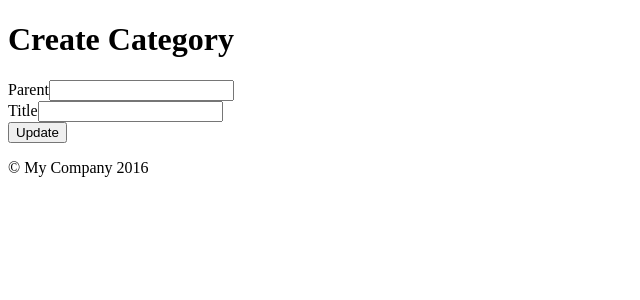
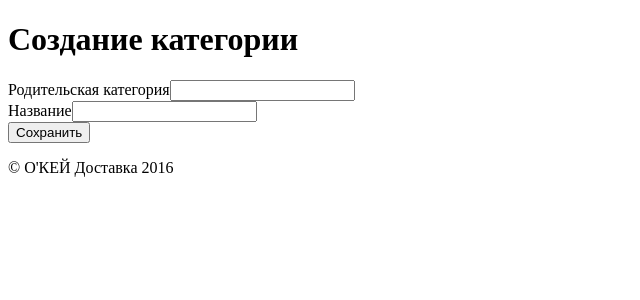
Before and after one commit to Pashugan/test-task, a Yii app: template frontend/views/manage-categories/create.php in a window 1280 px wide. Shown: the top 300 px of the page, without its empty margins (0-640 px from the left). Run offline with PHP 8.4 and a stand-in for Yii, Linux system fonts and the light colour scheme; the template is opened without the code that fills it, so the values that code supplies are empty; form fields are guessed from the names that the template uses; some libraries are stand-ins or nearby versions.

Commit message:
Speak Russian

```diff
--- a/frontend/views/layouts/main.php
+++ b/frontend/views/layouts/main.php
@@ -28,18 +28,18 @@ AppAsset::register($this);
 <div class="wrap">
     <?php
     NavBar::begin([
-        'brandLabel' => 'My Company',
+        'brandLabel' => "О'КЕЙ Доставка",
         'brandUrl' => Yii::$app->homeUrl,
         'options' => [
             'class' => 'navbar-inverse navbar-fixed-top',
         ],
     ]);
     $menuItems = [
-        ['label' => 'Home', 'url' => ['/site/index']],
+        ['label' => 'Каталог товаров', 'url' => ['/site/index']],
     ];
     if (Yii::$app->user->isGuest) {
-        $menuItems[] = ['label' => 'Manage categories', 'url' => ['/manage-categories']];
-        $menuItems[] = ['label' => 'Manage items', 'url' => ['/manage-items']];
+        $menuItems[] = ['label' => 'Редактировать категории', 'url' => ['/manage-categories']];
+        $menuItems[] = ['label' => 'Редактировать товары', 'url' => ['/manage-items']];
     }
     echo Nav::widget([
         'options' => ['class' => 'navbar-nav navbar-right'],
@@ -59,7 +59,7 @@ AppAsset::register($this);
 
 <footer class="footer">
     <div class="container">
-        <p class="pull-left">&copy; My Company <?= date('Y') ?></p>
+        <p class="pull-left">&copy; О'КЕЙ Доставка <?= date('Y') ?></p>
 
         <p class="pull-right"><?= Yii::powered() ?></p>
     </div>
--- a/frontend/views/manage-categories/_form.php
+++ b/frontend/views/manage-categories/_form.php
@@ -16,12 +16,12 @@ $categories = ArrayHelper::map(Category::find()->all(), 'id', 'title');
 
     <?php $form = ActiveForm::begin(); ?>
 
-    <?= $form->field($model, 'parent_id')->listBox($categories) ?>
+    <?= $form->field($model, 'parent_id')->listBox($categories)->label('Родительская категория') ?>
 
-    <?= $form->field($model, 'title')->textInput(['maxlength' => true]) ?>
+    <?= $form->field($model, 'title')->textInput(['maxlength' => true])->label('Название') ?>
 
     <div class="form-group">
-        <?= Html::submitButton($model->isNewRecord ? 'Create' : 'Update', ['class' => $model->isNewRecord ? 'btn btn-success' : 'btn btn-primary']) ?>
+        <?= Html::submitButton($model->isNewRecord ? 'Создать' : 'Сохранить', ['class' => $model->isNewRecord ? 'btn btn-success' : 'btn btn-primary']) ?>
     </div>
 
     <?php ActiveForm::end(); ?>
--- a/frontend/views/manage-categories/create.php
+++ b/frontend/views/manage-categories/create.php
@@ -6,8 +6,8 @@ use yii\helpers\Html;
 /* @var $this yii\web\View */
 /* @var $model common\models\Category */
 
-$this->title = 'Create Category';
-$this->params['breadcrumbs'][] = ['label' => 'Categories', 'url' => ['index']];
+$this->title = 'Создание категории';
+$this->params['breadcrumbs'][] = ['label' => 'Категории', 'url' => ['index']];
 $this->params['breadcrumbs'][] = $this->title;
 ?>
 <div class="category-create">
--- a/frontend/views/manage-items/_form.php
+++ b/frontend/views/manage-items/_form.php
@@ -16,12 +16,12 @@ $categories = ArrayHelper::map(Category::find()->all(), 'id', 'title');
 
     <?php $form = ActiveForm::begin(); ?>
 
-    <?= $form->field($model, 'category_id')->listBox($categories) ?>
+    <?= $form->field($model, 'category_id')->listBox($categories)->label('Категория товара') ?>
 
-    <?= $form->field($model, 'title')->textInput(['maxlength' => true]) ?>
+    <?= $form->field($model, 'title')->textInput(['maxlength' => true])->label('Название') ?>
 
     <div class="form-group">
-        <?= Html::submitButton($model->isNewRecord ? 'Create' : 'Update', ['class' => $model->isNewRecord ? 'btn btn-success' : 'btn btn-primary']) ?>
+        <?= Html::submitButton($model->isNewRecord ? 'Создать' : 'Сохранить', ['class' => $model->isNewRecord ? 'btn btn-success' : 'btn btn-primary']) ?>
     </div>
 
     <?php ActiveForm::end(); ?>
--- a/frontend/views/manage-items/create.php
+++ b/frontend/views/manage-items/create.php
@@ -6,8 +6,8 @@ use yii\helpers\Html;
 /* @var $this yii\web\View */
 /* @var $model common\models\Item */
 
-$this->title = 'Create Item';
-$this->params['breadcrumbs'][] = ['label' => 'Items', 'url' => ['index']];
+$this->title = 'Создание товара';
+$this->params['breadcrumbs'][] = ['label' => 'Товары', 'url' => ['index']];
 $this->params['breadcrumbs'][] = $this->title;
 ?>
 <div class="item-create">
```
Also changed, not shown: frontend/views/manage-categories/index.php (+7 -7 lines), frontend/views/manage-categories/view.php (+12 -5 lines), frontend/views/manage-items/index.php (+7 -7 lines), frontend/views/manage-items/view.php (+12 -5 lines).
